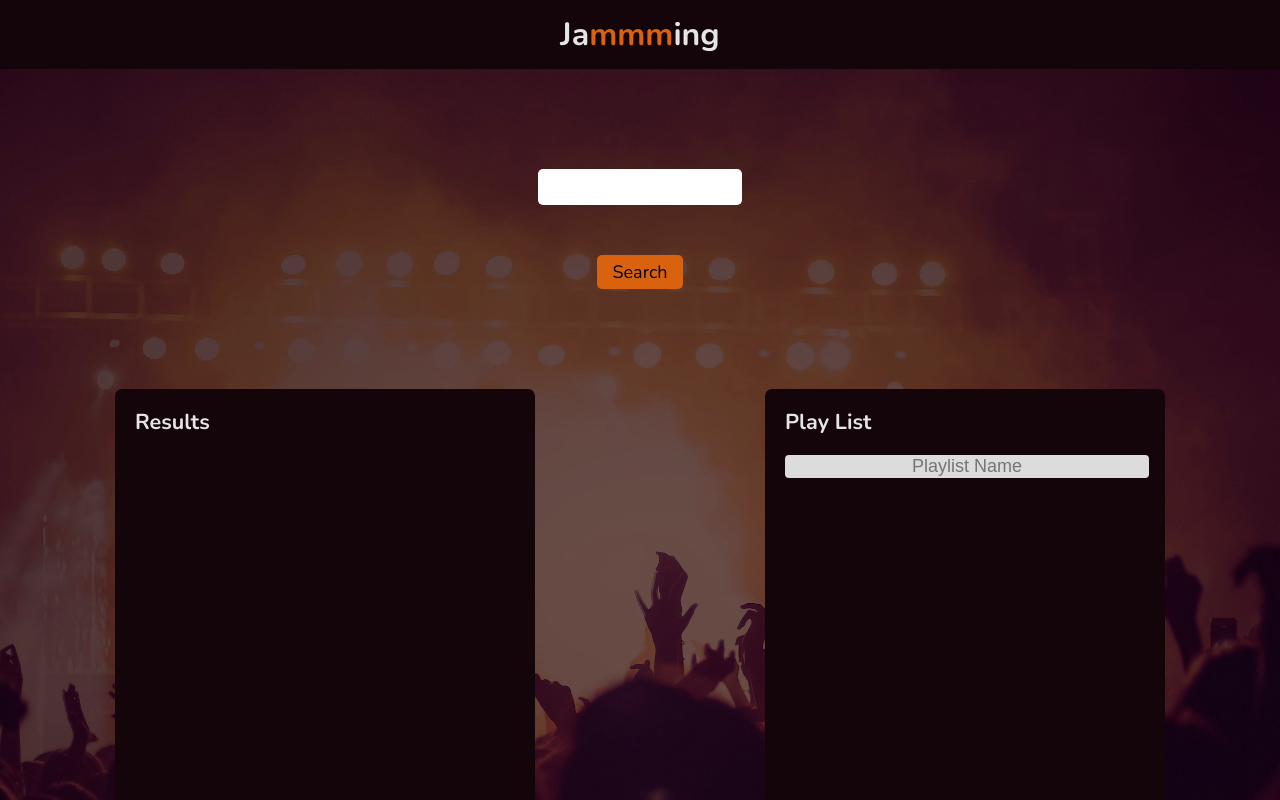
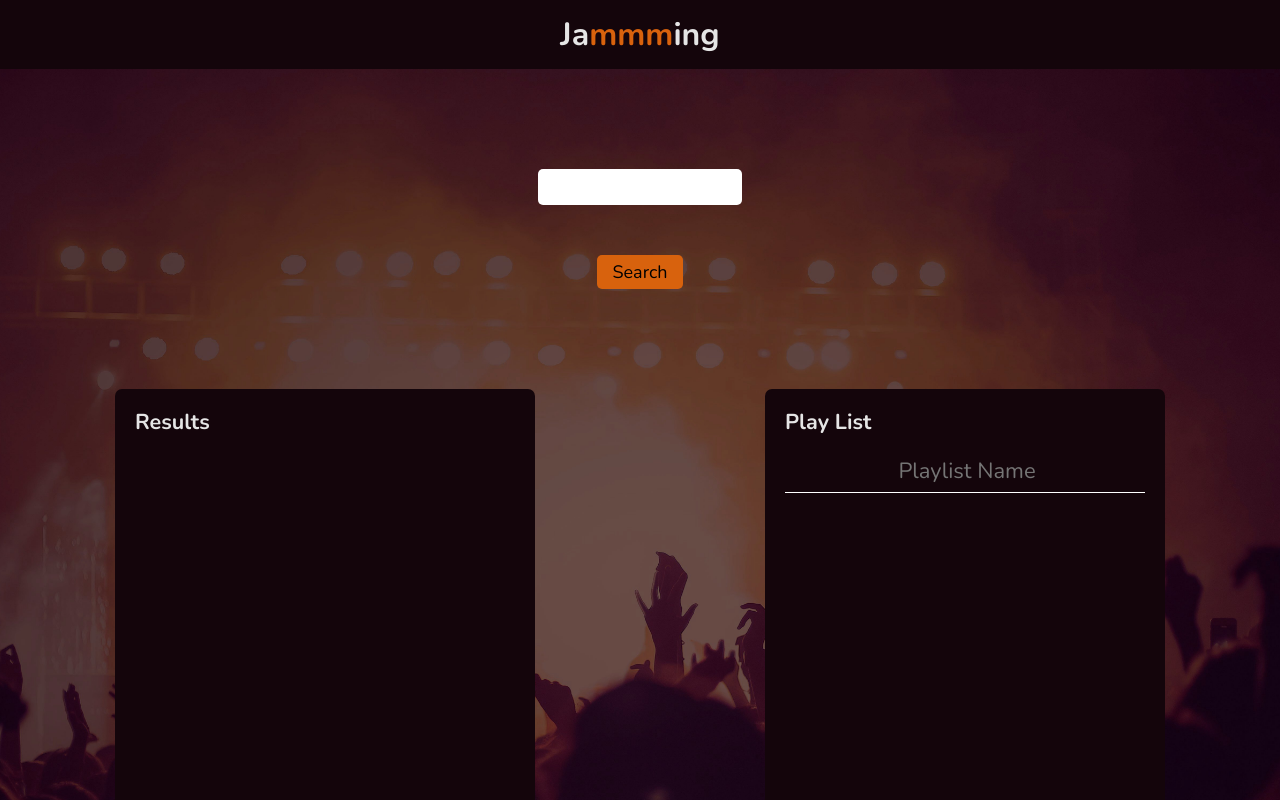
Before and after one commit to ReyOrdonez/Jammming-spotifyApi-, a React (Create React App) app: page / in a window 1280 px wide. Shown: the top 800 px of the page. Built offline with nearby package versions, Linux system fonts and the light colour scheme.

Commit message:
now we have an animation in searchRetults while is making the reques

```diff
--- a/src/components/App/App.js
+++ b/src/components/App/App.js
@@ -6,14 +6,19 @@ import spotify from "../Spotify/spotify";
 import "./App.css";
 
 function App() {
-  const [trackList, setTrackList] = useState([]);
+  const [results, setResults] = useState([]);
   const [playList, setPlayList] = useState([]);
   const [term, setTerm] = useState();
+  const [isLoading, setIsLoading] = useState(false);
 
   function handleSubmit(e) {
     e.preventDefault();
     if (term) {
-      spotify.getSearchResults(term).then((results) => setTrackList(results));
+      setIsLoading(true);
+      spotify.getSearchResults(term).then((results) => {
+        setResults(results);
+        setIsLoading(false);
+      });
     }
   }
 
@@ -28,9 +33,10 @@ function App() {
       <div className="container">
         <SearchResults
           className="containerItem"
-          results={trackList}
+          results={results}
           setPlayList={setPlayList}
           playList={playList}
+          isLoading={isLoading}
         />
         <PlayList
           className="containerItem"
--- a/src/components/PlayList/playList.css
+++ b/src/components/PlayList/playList.css
@@ -13,10 +13,22 @@ h2 {
 }
 .playListName {
   border-radius: 4px;
-  font-size: 18px;
+  font-size: 22px;
   border: none;
   text-align: center;
   margin: 0px 20px;
   width: 90%;
-  background-color: rgb(220, 220, 220);
+  background-color: rgba(220, 220, 220, 0);
+  color: rgb(255, 255, 255);
+  font-family: nunito;
 }
+.playListName:focus {
+  border: none;
+  box-shadow: none;
+  outline: none;
+}
+.search-bar-line {
+  min-height: 1px;
+  background-color: white;
+  margin: 5px 20px;
+}
--- a/src/components/PlayList/playList.js
+++ b/src/components/PlayList/playList.js
@@ -7,6 +7,7 @@ const PlayList = ({ playList, setPlayList }) => {
     <div className="playList">
       <h2>Play List</h2>
       <input type="text" className="playListName" placeholder="Playlist Name" />
+      <div className="search-bar-line"></div>
 
       {playList.map((track) => (
         <Track
--- a/src/components/SearchResults/searchResults.css
+++ b/src/components/SearchResults/searchResults.css
@@ -11,3 +11,20 @@
 h2 {
   margin-left: 20px;
 }
+@keyframes spin {
+  from {
+    transform: rotate(0deg);
+  }
+  to {
+    transform: rotate(360deg);
+  }
+}
+.image-container {
+  text-align: center;
+  margin-top: 50%;
+}
+.loading {
+  height: 60px;
+  width: 60px;
+  animation: spin 700ms linear infinite;
+}
--- a/src/components/SearchResults/searchResults.js
+++ b/src/components/SearchResults/searchResults.js
@@ -1,11 +1,17 @@
 import React from "react";
 import "./searchResults.css";
 import Track from "../Track/track";
+import loadImage from "../../loading.png";
 
-const SearchResults = ({ results, setPlayList, playList }) => {
+const SearchResults = ({ results, setPlayList, playList, isLoading }) => {
   return (
     <div className="searchResults">
       <h2>Results</h2>
+      {isLoading && (
+        <div className="image-container">
+          <img src={loadImage} className="loading" alt="loadingImage" />
+        </div>
+      )}
       {results &&
         results.map((song) => (
           <Track
```
Also changed, not shown: src/loading.png (added).
